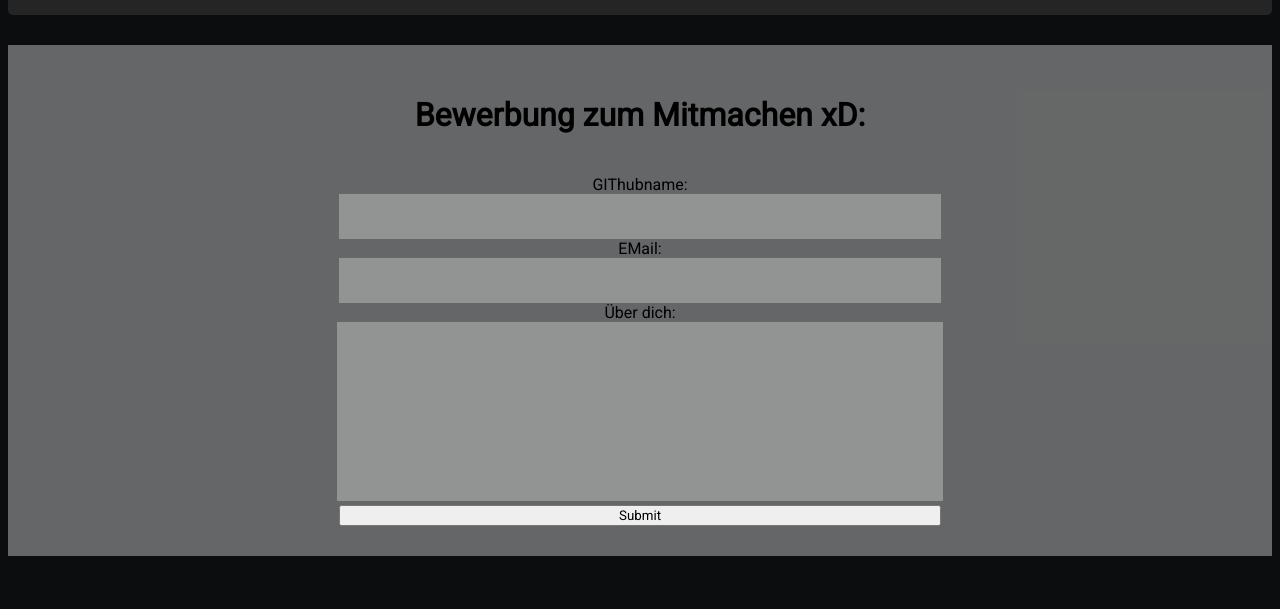
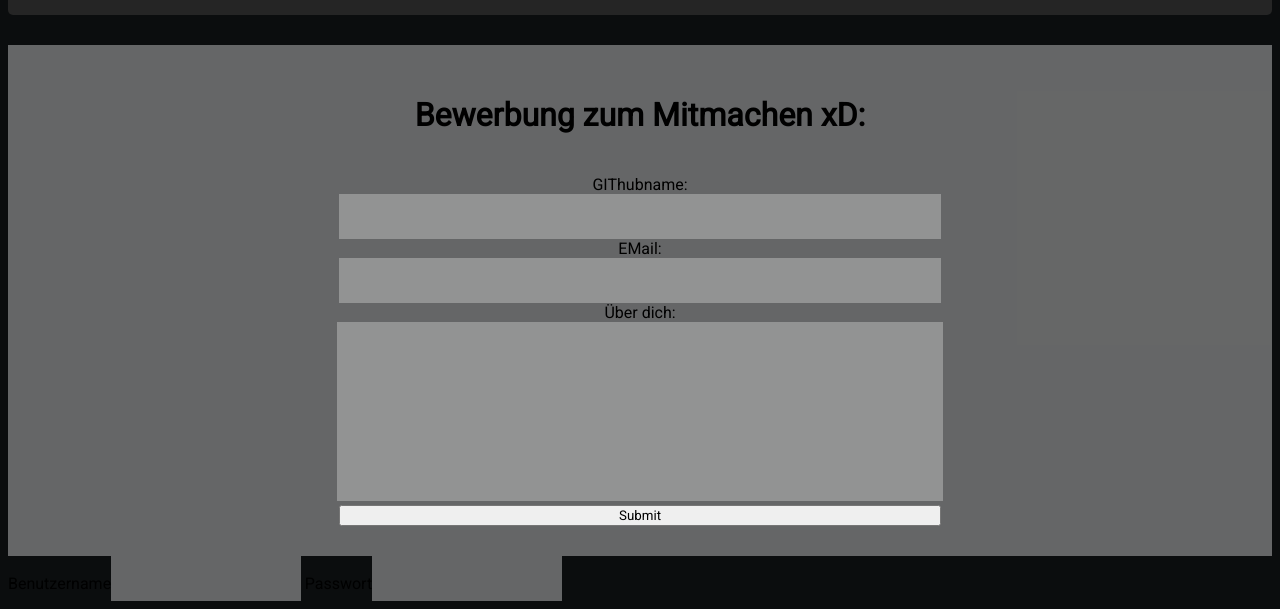
Before and after one commit to SDVHD/pinguDev_website, a plain HTML site: page html/index.html in a window 1280 px wide. Shown: the part 672-1281 px from the top of the page. Before the commit the page ends 1236 px from the top, so only its background shows below. Drawn offline with Linux system fonts and the light colour scheme.

Commit message:
Add Login

```diff
--- a/css/index.css
+++ b/css/index.css
@@ -88,6 +88,13 @@ input[type=email]{
     font-size: 30px;
     padding: 5px;
 }
+input[type=password]{
+    box-sizing: border-box;
+    background-color: rgba(192, 192, 192, 0.5);
+    border: none;
+    font-size: 30px;
+    padding: 5px;
+}
 input {
     width: 50%;
 }
@@ -101,3 +108,12 @@ textarea {
     resize: none;
     width: 50%;
 }
+footer {
+    width: 100%;
+}
+.benutzer_style{
+    width: 15%;
+}
+.passwort_style{
+    width: 15%;
+}
--- a/html/index.html
+++ b/html/index.html
@@ -32,5 +32,11 @@
                 <input type="submit">
             </form>
         </div>
+        <footer>
+            <div id="div_login" class="div_login_style">
+                <Label>Benutzername</Label><input type="text" id="input_username" class="benutzer_style">
+                <label>Passwort</label><input type="password" id="input_password" class="passwort_style">
+            </div>
+        </footer>
     </body>
 </html>
```
Lines whose indentation alone changed are shown as unchanged.
